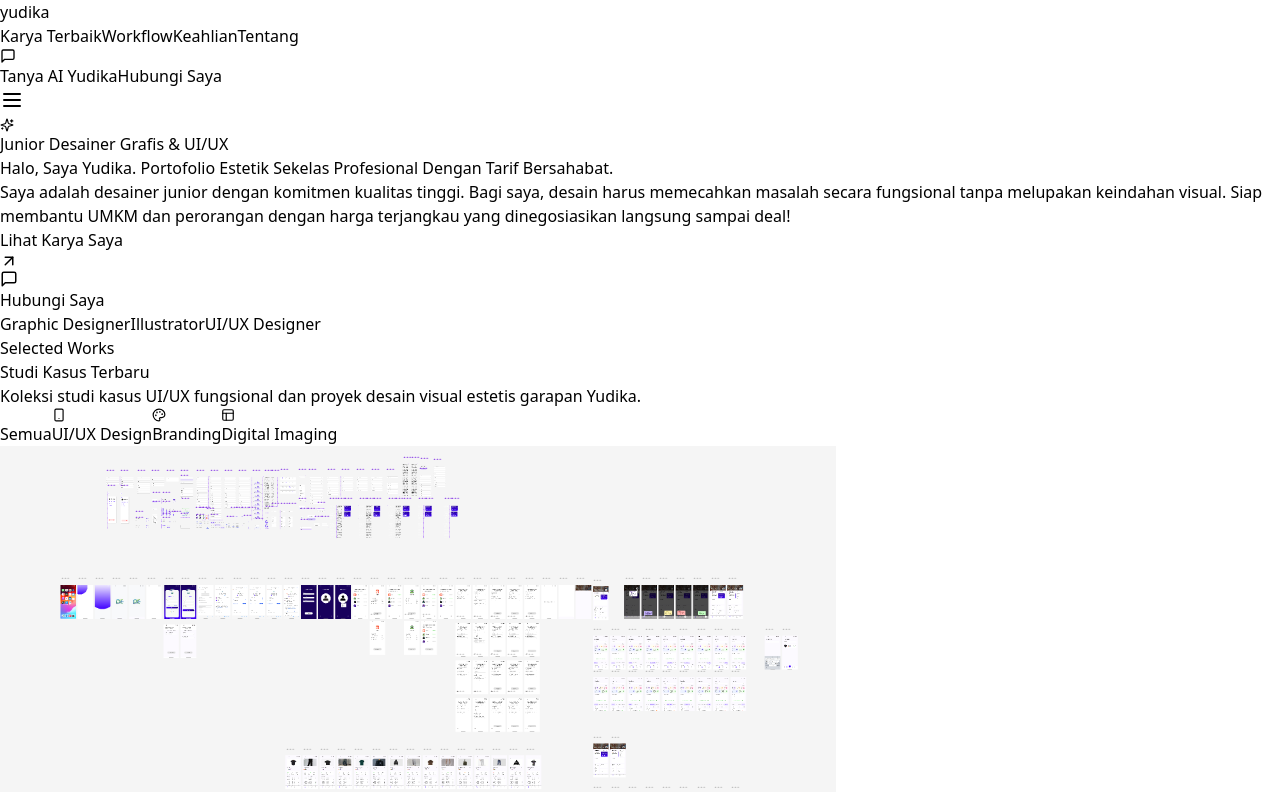
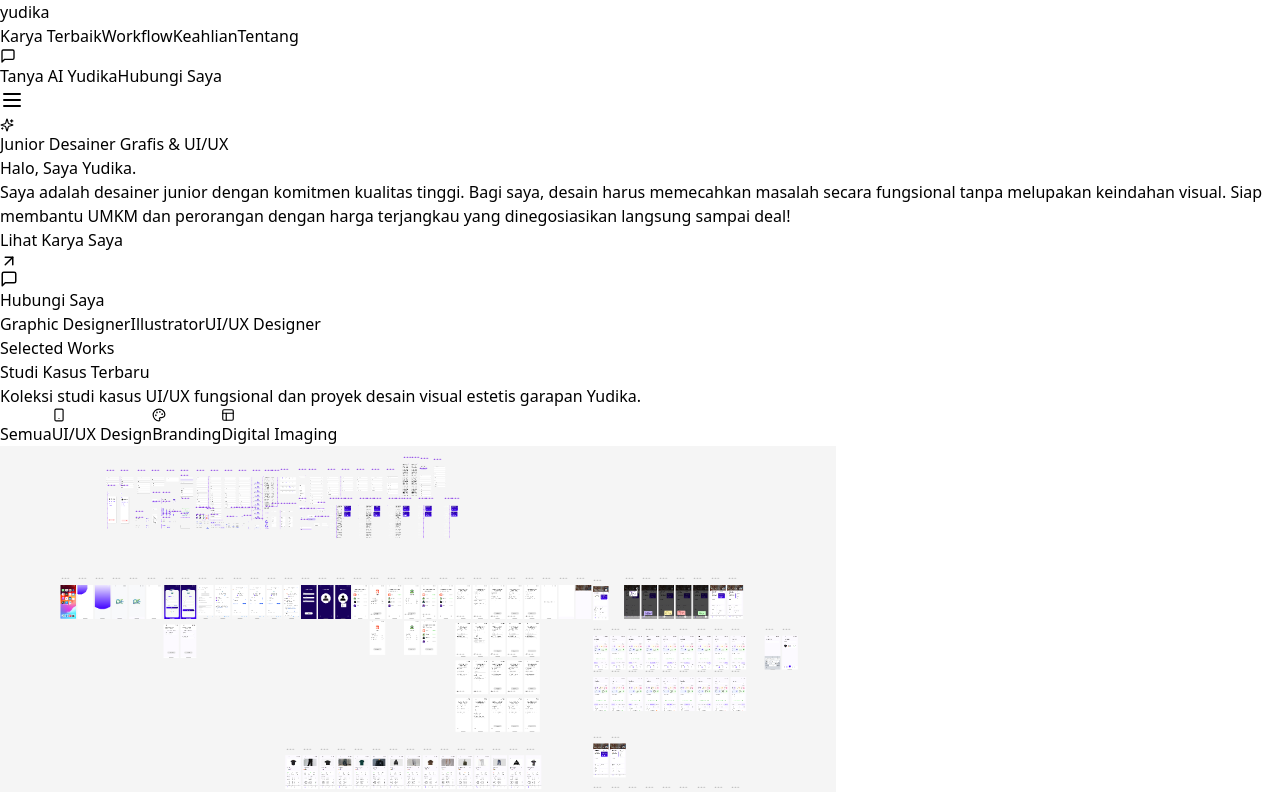
Before and after one commit to YUDIKA06/portofolio_yudika, a React (Vite) app: page / in a window 1280 px wide. Shown: the top 792 px of the page. Built offline with nearby package versions, Linux system fonts and the light colour scheme.

Commit message:
Update App.jsx

```diff
--- a/src/App.jsx
+++ b/src/App.jsx
@@ -492,7 +492,7 @@ export default function App() {
           </div>
 
           <h1 className="text-4xl sm:text-5xl md:text-7xl font-extrabold tracking-tight text-white leading-tight">
-            Halo, Saya Yudika. Portofolio Estetik Sekelas <span className="bg-clip-text text-transparent bg-gradient-to-r from-blue-400 via-indigo-400 to-emerald-400">Profesional</span> Dengan Tarif <span className="bg-clip-text text-transparent bg-gradient-to-r from-emerald-400 to-blue-500">Bersahabat.</span>
+            Halo, Saya Yudika.
           </h1>
 
           <p className="text-zinc-400 text-lg md:text-xl max-w-2xl mx-auto leading-relaxed">
```
